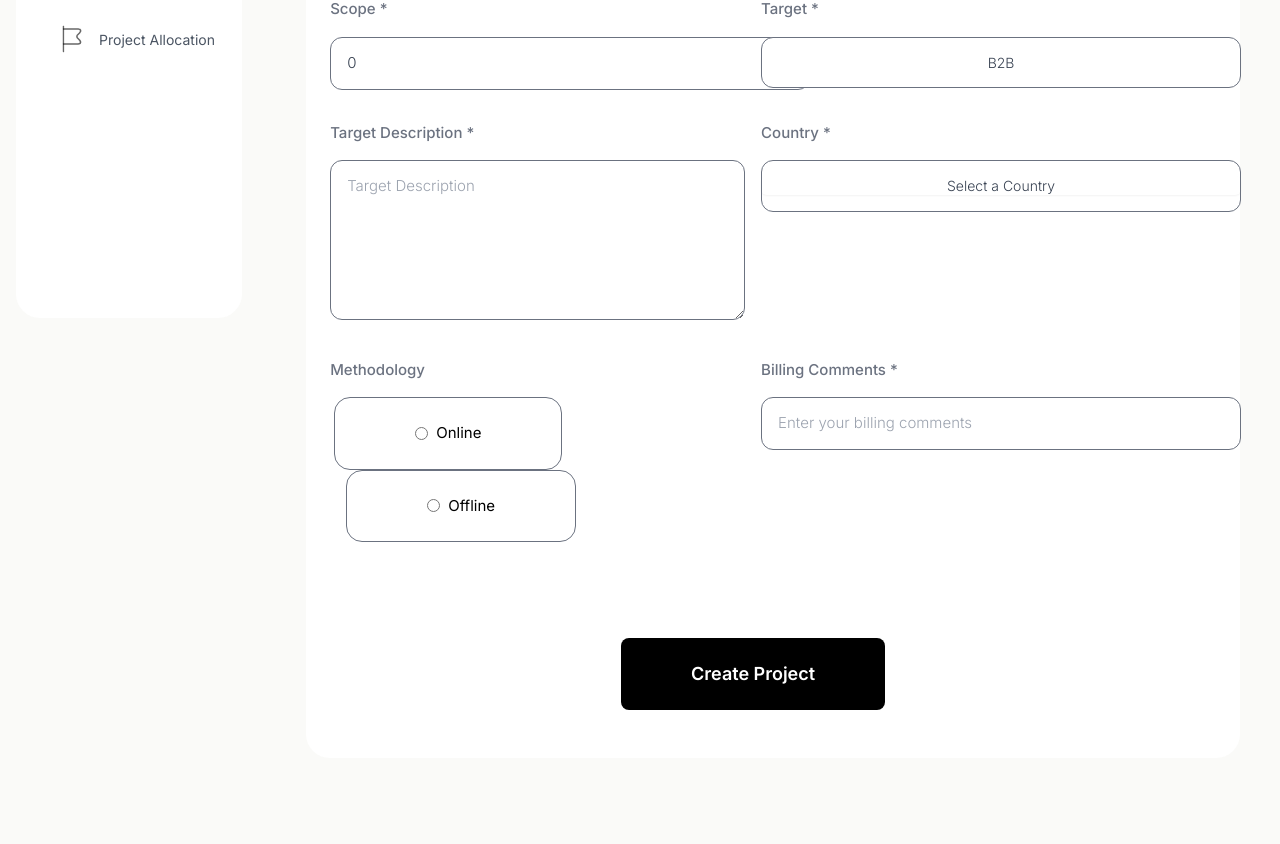
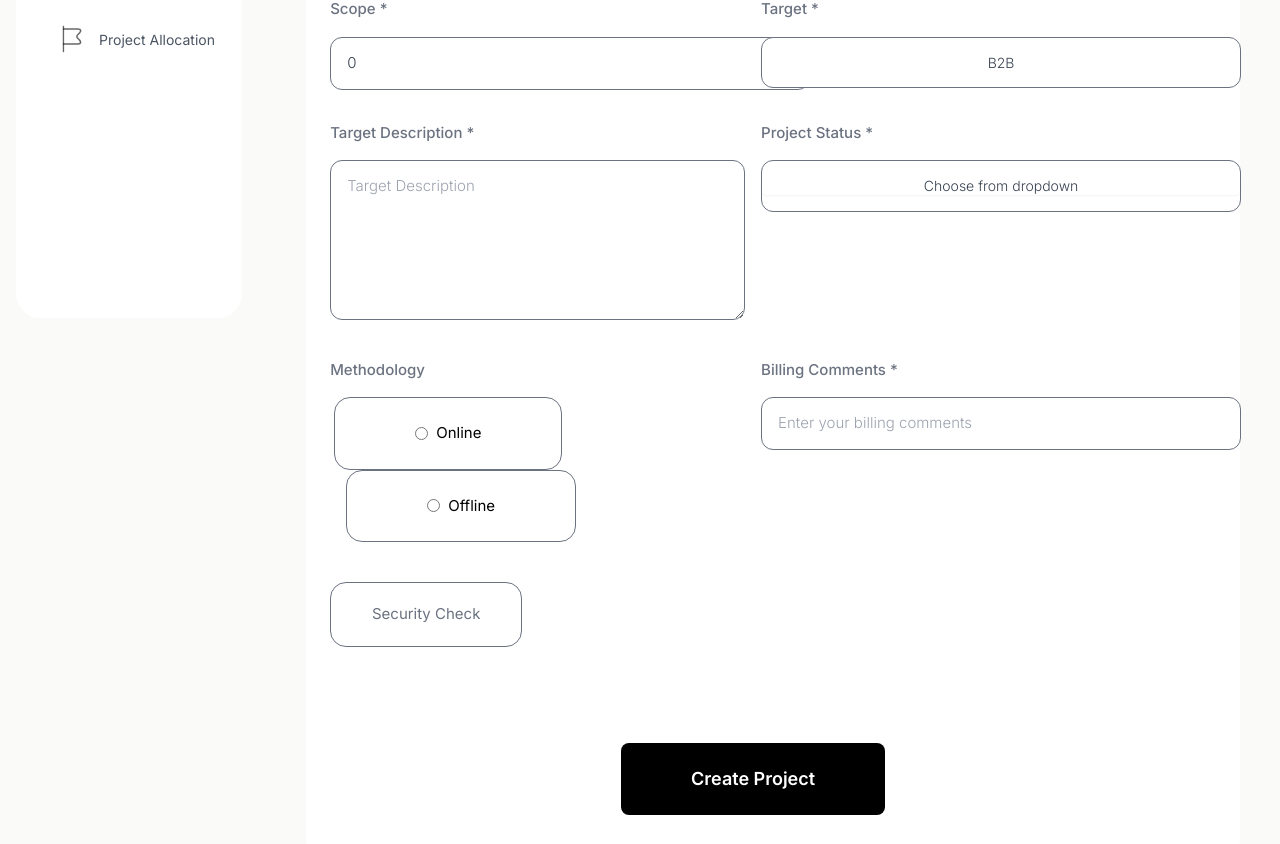
Before and after one commit to Asif-28/PMT, a Next.js app in the folder ui/: page / in a window 1280 px wide. Shown: the part 640-1484 px from the top of the page. Before the commit the page ends 1398 px from the top, so only its background shows below. Built offline with nearby package versions, Linux system fonts and the light colour scheme.

Commit message:
changes in the project creation ui

```diff
--- a/ui/src/components/data/data.ts
+++ b/ui/src/components/data/data.ts
@@ -272,3 +272,5 @@ export const clientData = [
     liveLink: "http://localhost",
   },
 ];
+
+export const projectStatusList = ["live", "add"];
--- a/ui/src/components/sidebar/Project.tsx
+++ b/ui/src/components/sidebar/Project.tsx
@@ -3,8 +3,7 @@ import React, { useState } from "react";
 import "../../app/globals.css";
 import { useRouter } from "next/navigation";
 import axios from "axios";
-import ClientSetup from "./ClientSetup";
-import { countrys } from "../data/data";
+import { countrys, projectStatusList } from "../data/data";
 import { ToastContainer, toast } from "react-toastify";
 import "react-toastify/dist/ReactToastify.css";
 
@@ -19,6 +18,7 @@ interface FormData {
   targetDescription: string;
   onlineOffline: string;
   billingComments: string;
+  securityCheck: boolean;
 }
 
 const Form: React.FC = () => {
@@ -34,6 +34,7 @@ const Form: React.FC = () => {
     targetDescription: "",
     onlineOffline: "",
     billingComments: "",
+    securityCheck: false,
   });
 
   const handleChange = (event: any) => {
@@ -52,21 +53,37 @@ const Form: React.FC = () => {
     setSelectedOption(option);
     setIsOpen(false);
   };
-  const [selectedCountry, setSelectedCountry] = useState<String | null>(null);
-  const [isOpenCountry, setIsOpenCountry] = useState(false);
-  const handleOptionCountry = (countrys: any) => {
-    setSelectedCountry(countrys);
-    setIsOpenCountry(false);
-  };
-  const handleToggleCountry = () => {
-    setIsOpenCountry(!isOpenCountry);
-  };
+
+  // const [selectedCountry, setSelectedCountry] = useState<String | null>(null);
+  // const [isOpenCountry, setIsOpenCountry] = useState(false);
+  // const handleOptionCountry = (countrys: any) => {
+  //   setSelectedCountry(countrys);
+  //   setIsOpenCountry(false);
+  // };
+  // const handleToggleCountry = () => {
+  //   setIsOpenCountry(!isOpenCountry);
+  // };
 
   const [selectedDiv, setSelectedDiv] = useState(null);
   const handleDivClick = (divName: any) => {
     setSelectedDiv(divName);
   };
 
+  const [selectedStatus, setSelectedStatus] = useState<string | null>(null);
+  const [isOpenStatus, setIsOpenStatus] = useState(false);
+  const handleOptionProjectStatus = (i: string) => {
+    setSelectedStatus(i);
+    setIsOpenStatus(false);
+  };
+  const handleToggleProjectStatus = () => {
+    setIsOpenStatus(!isOpenStatus);
+  };
+  const handleCheckSecurityClick = () => {
+    setFormData((prevFormData) => ({
+      ...prevFormData,
+      securityCheck: !prevFormData.securityCheck,
+    }));
+  };
   const validateForm = () => {
     // Check if any field is empty
     if (
@@ -79,7 +96,8 @@ const Form: React.FC = () => {
       !formData.scope ||
       !selectedOption ||
       !formData.targetDescription ||
-      !selectedCountry ||
+      // !selectedCountry ||
+      !selectedStatus ||
       !formData.onlineOffline ||
       !formData.billingComments
     ) {
@@ -113,6 +131,7 @@ const Form: React.FC = () => {
 
     return true;
   };
+  console.log(formData.securityCheck);
   const handleSubmit = async (event: React.FormEvent<HTMLFormElement>) => {
     event.preventDefault();
     const {
@@ -141,7 +160,8 @@ const Form: React.FC = () => {
             Scope: scope,
             Target: selectedOption,
             TargetDescription: targetDescription,
-            SelectedCountry: selectedCountry,
+            // SelectedCountry: selectedCountry,
+            SelectedProjectStatus: selectedStatus,
             Online: onlineOffline,
             SelectedDiv: selectedDiv,
             BillingComments: billingComments,
@@ -166,8 +186,10 @@ const Form: React.FC = () => {
             targetDescription: "",
             onlineOffline: "",
             billingComments: "",
+            securityCheck: false,
           });
-          setSelectedCountry(null);
+          // setSelectedCountry(null);
+          setSelectedStatus(null);
           setSelectedDiv(null);
           setSelectedOption(null);
         }
@@ -342,7 +364,7 @@ const Form: React.FC = () => {
                   <button
                     onClick={handleToggle}
                     type="button"
-                    className=" bg-white inline-flex justify-center min-w-[15.5rem] w-full  text-sm appearance-none  xl:min-w-[480px] border font-light border-gray-500 rounded-xl py-4 px-4 text-gray-700 leading-tight focus:outline-[#392467] focus:shadow-outline"
+                    className=" bg-white inline-flex justify-center w-full  text-sm appearance-none  xl:min-w-[480px] border font-light border-gray-500 rounded-xl py-4 px-4 text-gray-700 leading-tight focus:outline-[#392467] focus:shadow-outline"
                   >
                     {selectedOption ? selectedOption : "B2B"}
                   </button>
@@ -389,7 +411,7 @@ const Form: React.FC = () => {
               />
             </div>
 
-            <div className="relative inline-block text-left z-30">
+            {/* <div className="relative inline-block text-left z-30">
               <label
                 htmlFor="country"
                 className="block text-gray-500 font-medium mb-4"
@@ -429,13 +451,54 @@ const Form: React.FC = () => {
                   </div>
                 </div>
               )}
+            </div> */}
+            <div className="relative inline-block text-left z-30">
+              <label
+                htmlFor="selectVendor"
+                className="block text-gray-500 font-medium mb-4"
+              >
+                Project Status *
+              </label>
+              <div>
+                <span className="rounded-md shadow-sm">
+                  <button
+                    onClick={handleToggleProjectStatus}
+                    type="button"
+                    className="inline-flex justify-center  w-full  text-sm appearance-none  xl:min-w-[480px] border font-light border-gray-500 rounded-xl py-4 px-4 text-gray-700 leading-tight focus:outline-[#392467] focus:shadow-outline"
+                  >
+                    {selectedStatus ? selectedStatus : "Choose from dropdown"}
+                  </button>
+                </span>
+              </div>
+
+              {isOpenStatus && (
+                <div className="absolute mt-2 w-full rounded-3xl shadow-lg bg-white ring-1 ring-black ring-opacity-5 overflow-y-auto max-h-60">
+                  <div
+                    className="py-1 w-full px-3 bg-white"
+                    role="menu"
+                    aria-orientation="vertical"
+                    aria-labelledby="options-menu"
+                  >
+                    {projectStatusList.map((list, index) => (
+                      <div
+                        key={index}
+                        onClick={() => handleOptionProjectStatus(list)}
+                        className="block px-4 py-4 text-sm text-gray-700 w-full hover:bg-[#a367b1] hover:text-[#392467] font-semibold  text-left  my-2 rounded-xl"
+                        role="menuitem"
+                      >
+                        {list}
+                      </div>
+                    ))}
+                  </div>
+                </div>
+              )}
             </div>
             <div className="mb-4">
               <label className="block text-gray-500 font-medium mb-4">
                 Methodology
               </label>
               <div className="mt-2">
-                <label className="inline-flex items-center border border-gray-500 px-20 py-6 rounded-2xl lg:ml-1">
+                <label className="inline-flex items-center border border-gray-500 px-[3.8rem] py-5 lg:px-20  lg:py-6 rounded-2xl lg:ml-1">
                   <input
                     required
                     type="radio"
@@ -447,7 +510,7 @@ const Form: React.FC = () => {
                   />
                   <span className="ml-2">Online</span>
                 </label>
-                <label className="inline-flex items-center  mt-2 xl:mt-0 lg:ml-1 xl:ml-4 border border-gray-500 px-20 py-6 rounded-2xl">
+                <label className="inline-flex items-center  mt-2 xl:mt-0 lg:ml-1 xl:ml-4 border border-gray-500 px-[3.8rem] py-5 lg:px-20  lg:py-6 rounded-2xl">
                   <input
                     type="radio"
                     name="onlineOffline"
@@ -513,6 +576,18 @@ const Form: React.FC = () => {
                 className=" appearance-none  xl:min-w-[480px] font-light border border-gray-500 rounded-xl w-full py-4 px-4 text-gray-700 leading-tight focus:outline-[#392467] focus:shadow-outline"
               />
             </div>
+            <div className="mb-4">
+              <div
+                onClick={handleCheckSecurityClick}
+                className={`${
+                  formData.securityCheck === true
+                    ? "bg-[#a367b1] text-[#392467]"
+                    : "bg-white text-gray-500"
+                } border border-gray-500 w-48 px-10 py-5 mt-2 rounded-2xl flex items-center justify-center cursor-pointer`}
+              >
+                Security Check
+              </div>
+            </div>
           </div>
 
           {/* ... other fields in the same format ... */}
--- a/ui/src/components/sidebar/VendorSetup.tsx
+++ b/ui/src/components/sidebar/VendorSetup.tsx
@@ -40,8 +40,8 @@ const VendorSetup: React.FC = () => {
 
   const [selectedVendor, setSelectedVendor] = useState<string | null>(null);
   const [isOpenVendor, setIsOpenVendor] = useState(false);
-  const handleOptionVendor = (country: string) => {
-    setSelectedVendor(country);
+  const handleOptionVendor = (i: string) => {
+    setSelectedVendor(i);
     setIsOpenVendor(false);
   };
   const handleToggleVendor = () => {
```
